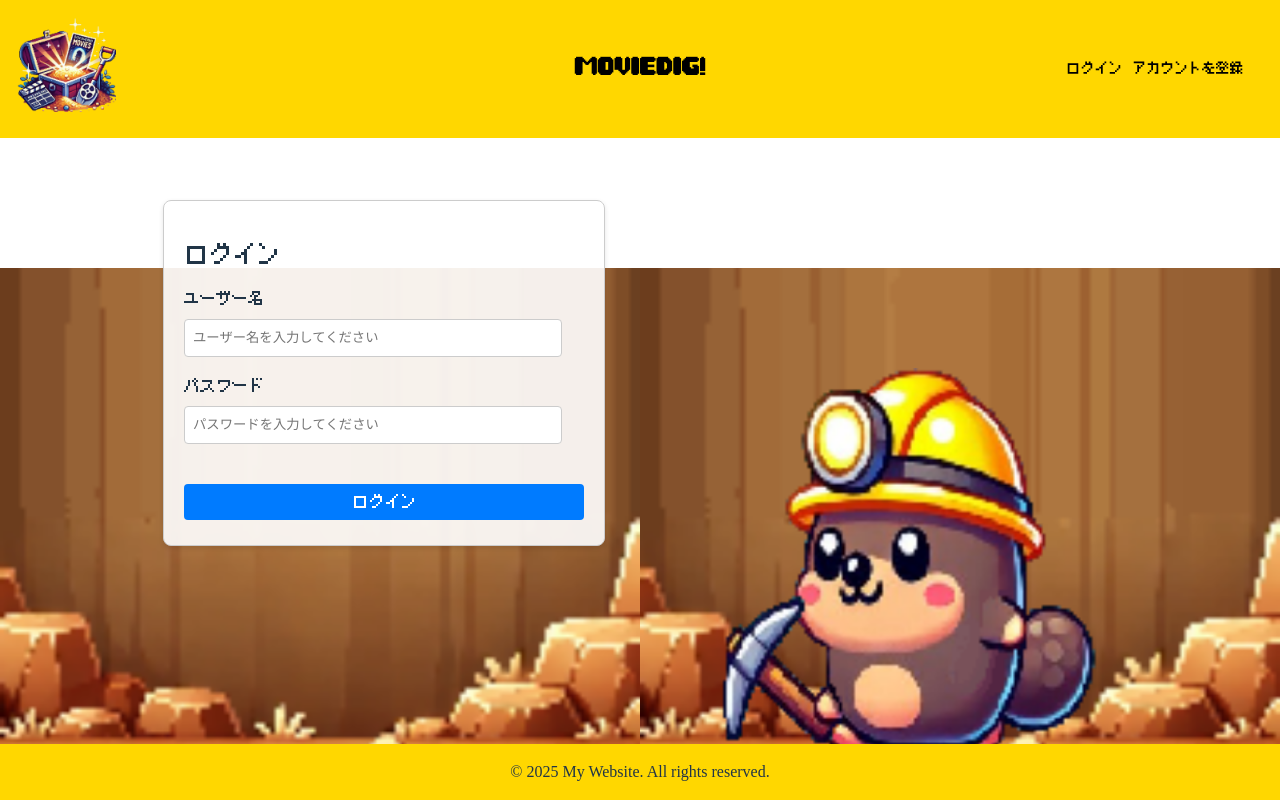
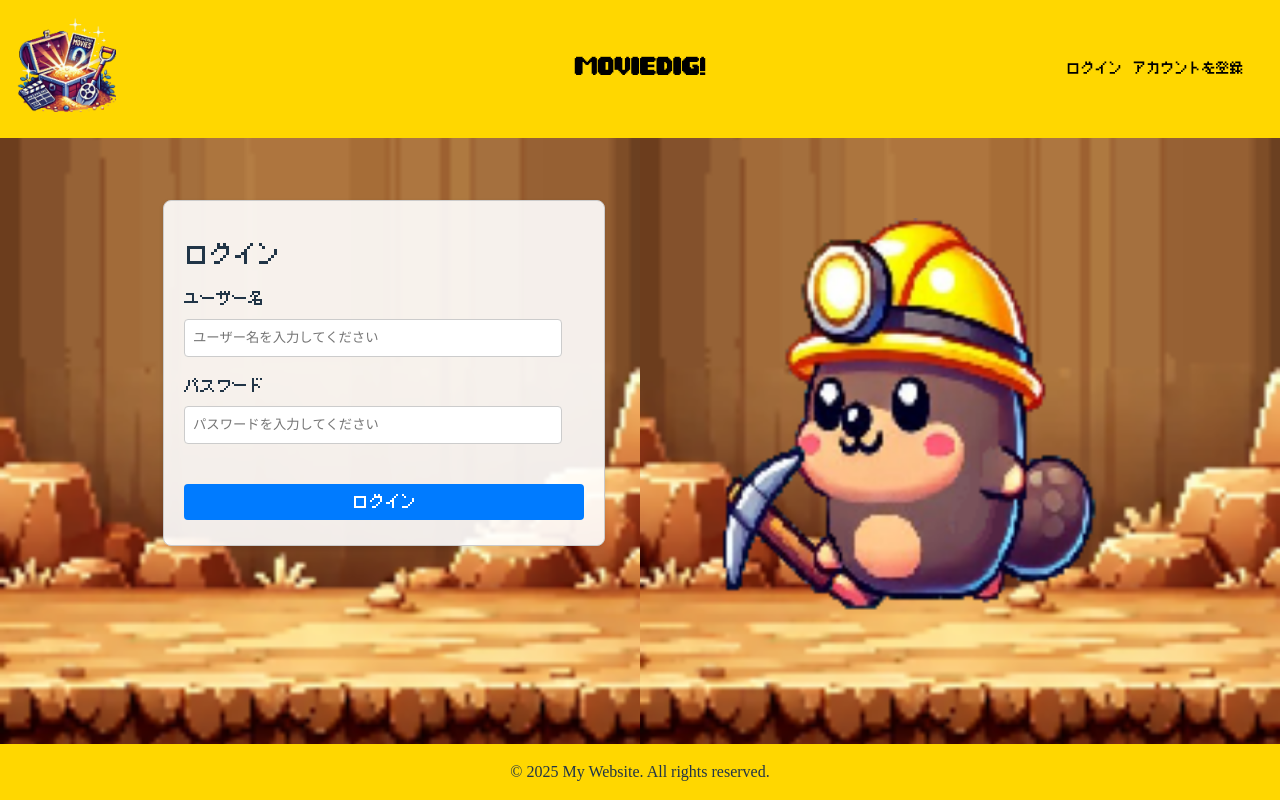
Before and after one commit to maixhashi/bokura_no_himitsukichi, a React (Vite) app in the folder frontend_src/node/frontend/: page /login in a window 1280 px wide. Built offline with nearby package versions, Linux system fonts and the light colour scheme; no server answers.

Commit message:
Style_2025.01.26.09.52_ログイン画面のスタイル変更

```diff
--- a/frontend_src/node/frontend/src/Form.css
+++ b/frontend_src/node/frontend/src/Form.css
@@ -93,7 +93,7 @@
   position: relative;
   width: 100%;
   height: 100%;
-  margin-top: 30px;
+  margin-top: -120px;
 }
 
 .form {
```
